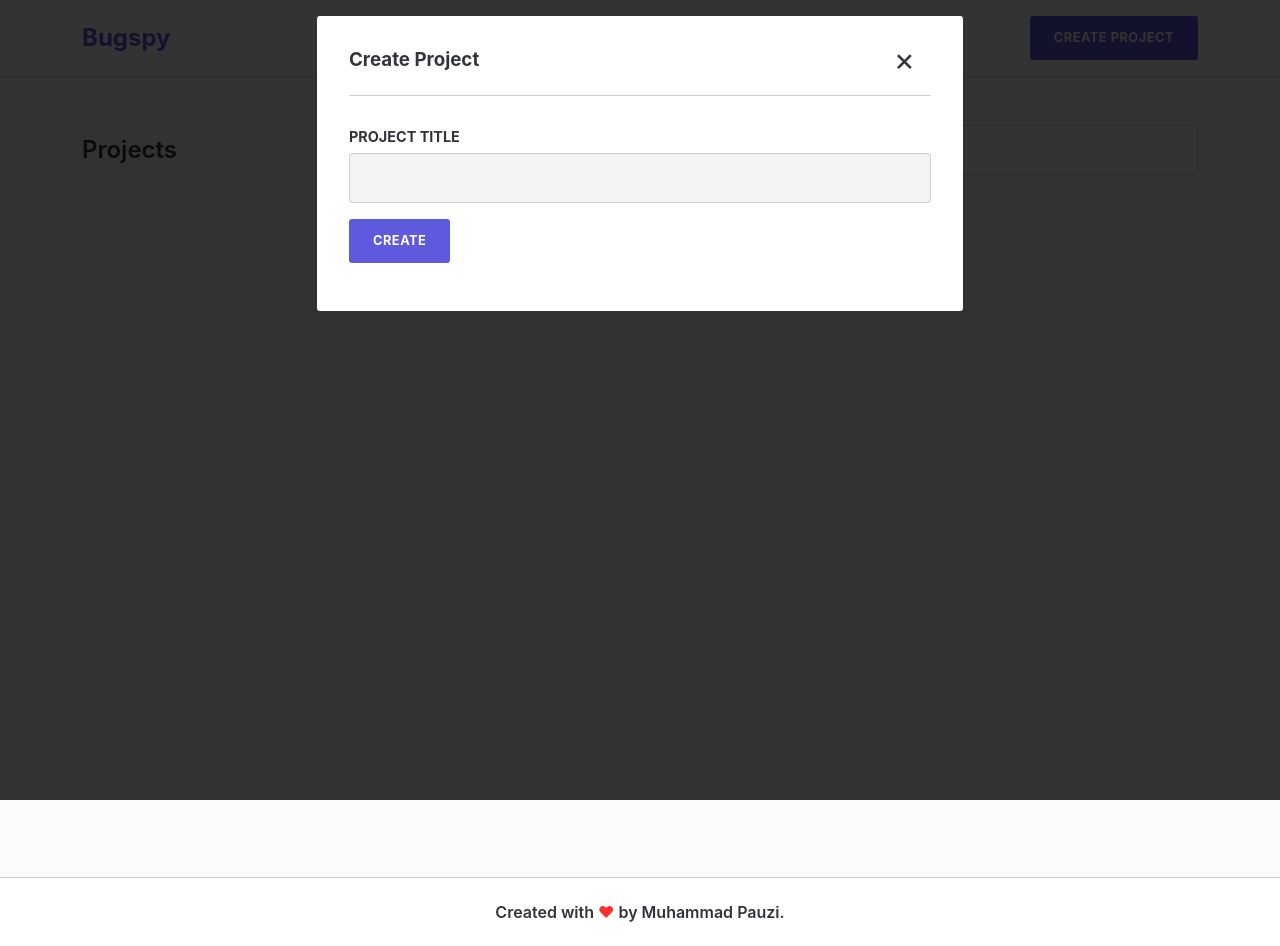
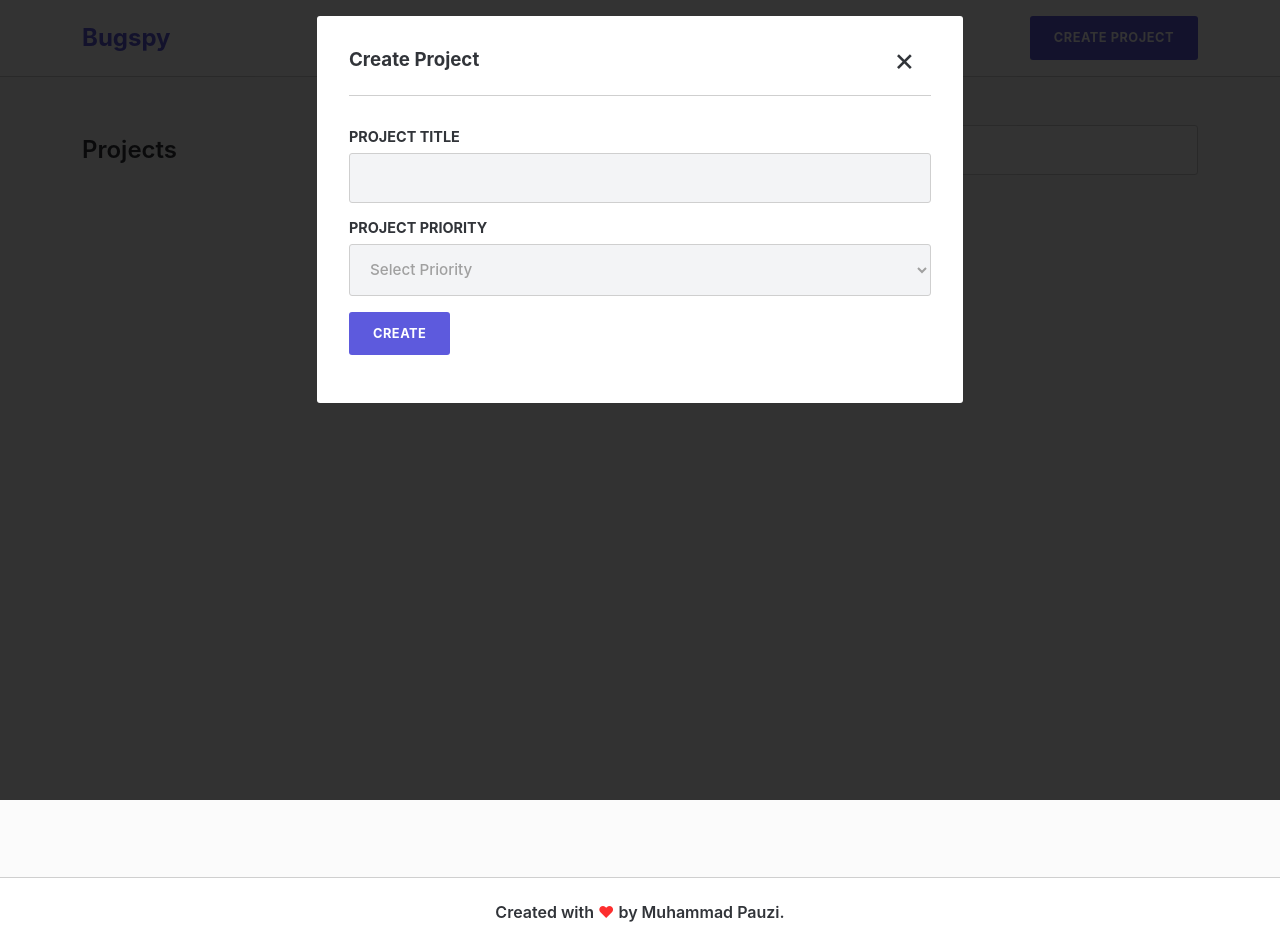
Before and after one commit to muhammadpauzi/bugspy, a Svelte app: page / in a window 1280 px wide. Both pictures are taken after typing "Sample" into the empty fields and a click on the button "CREATE PROJECT". Built offline with nearby package versions, Linux system fonts and the light colour scheme.

Commit message:
Implement projects priority

```diff
--- a/public/global.css
+++ b/public/global.css
@@ -15,6 +15,7 @@
 	--green-color-3: #05CC6A;
     --green-color-4: #05b65d;
     --red-color: #fd2e2e;
+    --orange-color: #fa8142;
 	--font-bold: 700;
 	--font-medium: 600;
 	--font-regular: 500;
--- a/src/components/CreateProject.svelte
+++ b/src/components/CreateProject.svelte
@@ -5,7 +5,9 @@
     import { modalCreateStore } from "../stores/modalStore";
     import projectStore, { createProject } from "../stores/projectStore";
 
+    const options = ["No", "High", "Medium", "Low"];
     let title = "";
+    let selectedOption = "";
 
     const handleSubmit = () => {
         const project = {
@@ -15,6 +17,7 @@
             completedIssues: Math.floor(Math.random() * 49),
             tags: ["Javascript", "Web"],
             dateCreated: Date.now(),
+            priority: selectedOption,
         };
         // re-render project's card
         $projectStore = createProject(project);
@@ -23,6 +26,14 @@
         // reset input's value
         title = "";
     };
+
+    // const handleChangePrioritySelect = (e) => {
+    //     options.map((option) => {
+    //         if (option.toLowerCase() === selectedOption.toLowerCase()) {
+    //             alert("You cannot edit the priority!!!");
+    //         }
+    //     });
+    // };
 </script>
 
 <Modal show={$modalCreateStore} title="Create Project">
@@ -33,6 +44,14 @@
             required={true}
             bind:value={title}
         />
+        <Input
+            type="select"
+            labelText="Project Priority"
+            placeholder="Select Priority"
+            inputModal={true}
+            {options}
+            bind:value={selectedOption}
+        />
         <Button>Create</Button>
     </form>
 </Modal>
--- a/src/components/Project.svelte
+++ b/src/components/Project.svelte
@@ -6,6 +6,7 @@
     export let issues;
     export let tags;
     export let completedIssues;
+    export let priority;
 </script>
 
-<CardProject {id} {title} {issues} {tags} {completedIssues} />
+<CardProject {id} {title} {issues} {tags} {completedIssues} {priority} />
--- a/src/components/Projects.svelte
+++ b/src/components/Projects.svelte
@@ -27,14 +27,21 @@
         </div>
 
         <div class="row">
-            {#each $projectStore as { id, title, issues, tags, completedIssues } (id)}
+            {#each $projectStore as { id, title, issues, tags, completedIssues, priority } (id)}
                 <div
                     in:scale
                     out:scale
                     animate:flip={{ duration: 500 }}
                     class="col-lg-4 col-md-6 mb-3"
                 >
-                    <Project {id} {title} {issues} {tags} {completedIssues} />
+                    <Project
+                        {id}
+                        {title}
+                        {issues}
+                        {tags}
+                        {completedIssues}
+                        {priority}
+                    />
                 </div>
             {:else}
                 <p class="text-red text-center py-5">
--- a/src/shared/CardProject.svelte
+++ b/src/shared/CardProject.svelte
@@ -9,6 +9,7 @@
     export let issues = 0;
     export let tags = [];
     export let completedIssues = 0;
+    export let priority = "no";
     let percentage = Math.floor((100 / issues) * completedIssues) || 0;
     let tweenedCompletedIssues = tweened(0, {
         duration: 1500,
@@ -23,7 +24,7 @@
     };
 </script>
 
-<div class="card" fade:in={{ duration: 3000 }}>
+<div class={`card ${priority || ""}`} fade:in={{ duration: 3000 }}>
     <div class="d-flex justify-content-between align-items-center">
         <h3 class="card-title">{title}</h3>
         <div class="text-red px-2" on:click={() => handleDeleteProject(id)}>
@@ -60,11 +61,28 @@
         -webkit-tap-highlight-color: transparent;
         padding: 2rem;
         border: 1px solid var(--white-color-2);
+        border-bottom-width: 3px;
+        border-bottom-style: solid;
         color: var(--black-color);
-        border-bottom: 3px solid var(--primary-color);
         transition-property: box-shadow, transform;
         transition-duration: 0.3s;
         transition-timing-function: cubic-bezier(0.165, 0.84, 0.44, 1);
+    }
+
+    .card.no {
+        border-bottom-color: var(--white-color-2);
+    }
+
+    .card.low {
+        border-bottom-color: var(--primary-color);
+    }
+
+    .card.medium {
+        border-bottom-color: var(--orange-color);
+    }
+
+    .card.high {
+        border-bottom-color: var(--red-color);
     }
 
     .card:hover {
--- a/src/shared/Input.svelte
+++ b/src/shared/Input.svelte
@@ -1,13 +1,17 @@
 <script>
+    export let type = "text";
     export let withLabel = true;
     export let labelText = "";
     export let inputModal = false;
     export let value = "";
+    export let options = [];
 </script>
 
 {#if withLabel}
     <label for="" class="input-label">{labelText}</label>
 {/if}
+
+{#if type == "text"}
     <input
         type="text"
         class={`input ${$$props.class}`}
@@ -17,6 +21,22 @@
         on:input
         bind:value
     />
+{/if}
+
+{#if type == "select"}
+    <select
+        class={`input ${$$props.class}`}
+        class:input-modal={inputModal}
+        required={$$props.required}
+        on:change
+        bind:value
+    >
+        <option disabled selected value="">{$$props.placeholder}</option>
+        {#each options as option, i (i)}
+            <option value={option.toLowerCase()}>{option}</option>
+        {/each}
+    </select>
+{/if}
 
 <style>
     .input {
```
Lines whose indentation alone changed are shown as unchanged.
